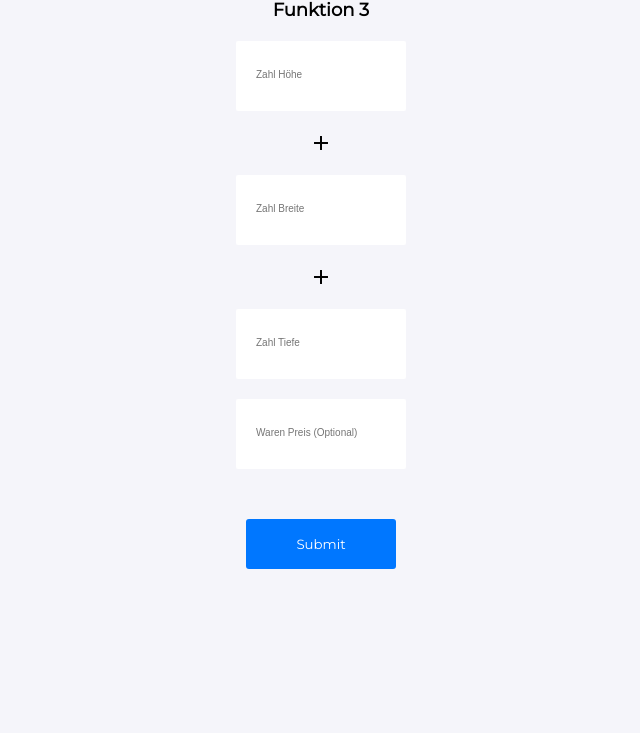
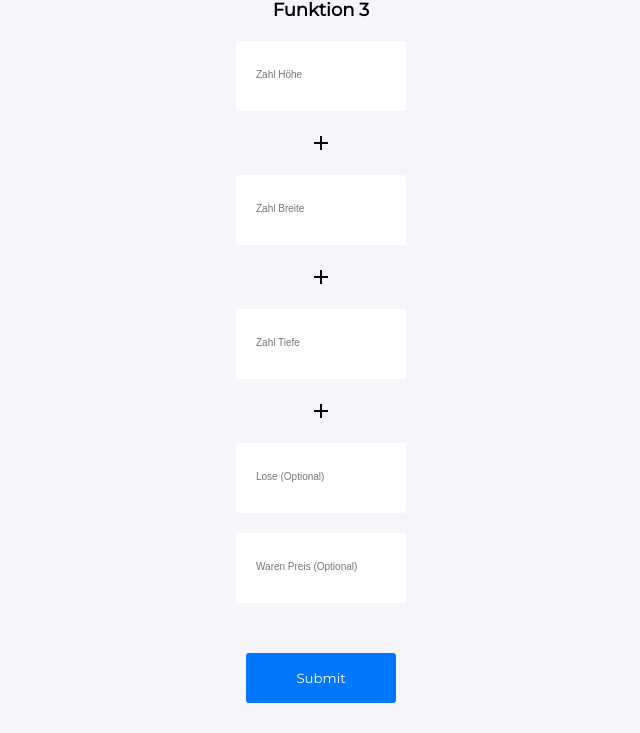
Before and after one commit to sarguhl/GoodDrinks, a Flask app: page /funktion-drei in a window 1280 px wide. Shown: the part 78-811 px from the top of the page, without its empty margins (319-959 px from the left). Before the commit the page ends 647 px from the top, so only its background shows below. Run offline with Flask 2, Linux system fonts and the light colour scheme.

```diff
--- a/website/static/index.css
+++ b/website/static/index.css
@@ -113,11 +113,7 @@ h1 {
     margin-top: 30px;
     font-family: 'Montserrat', sans-serif;
     font-size: large;
-}
-
-.home-h1 {
-    margin-bottom: 4rem;
-    font-family: 'Montserrat', sans-serif;
+    margin-bottom: 10px;
 }
 
 
--- a/website/templates/base.html
+++ b/website/templates/base.html
@@ -2,7 +2,7 @@
 <html>
     <head>
         <meta charset="utf-8" />
-        <link rel="icon" href="{{ url_for('static', filename='drink.png') }}">
+        <link rel="icon" href="{{ url_for('static', filename='GoodDrinksWebsiteIcon.png') }}">
         <meta name="viewport" content="width=device-width, initial-scale=1" />
         <link rel="stylesheet" href="{{ url_for('static', filename='index.css') }}">
         <link rel="stylesheet" href="https://fonts.googleapis.com/icon?family=Material+Icons">
--- a/website/templates/funktion_three.html
+++ b/website/templates/funktion_three.html
@@ -13,13 +13,15 @@
 
                 <i class="material-icons">add</i>
 
-
                 <input name="zahl2" id="zahl2" class="form__input" type="number" placeholder="Zahl Breite"></input>
 
                 <i class="material-icons">add</i>
 
+                <input name="zahl3" id="zahl3" class="form__input" type="number" placeholder="Zahl Tiefe"></input>
 
-                <input name="zahl3" id="zahl3" class="form__input" type="number" placeholder="Zahl Tiefe"></input>
+                <i class="material-icons">add</i>
+
+                <input name="zahl4" id="zahl4" class="form__input" type="number" placeholder="Lose (Optional)"></input>
 
                 <input name="ware_preis" id="ware_preis" class="form__input" type="number" placeholder="Waren Preis (Optional)" min="0" step=".01"></input>
 
--- a/website/templates/help.html
+++ b/website/templates/help.html
@@ -6,10 +6,11 @@
         <p align="center"class="output_text">Bei Problemen, bitte wende Dich an den/die Teamleiter oder Teamleiterin. Sollten technische Probleme wie Bugs und/oder Fehler kommen, bittle wende dich an die Entwickler.</p>
         <div class="menu">
             <a id="btn-menu-mail" href="mailto:contact@sarguhl.lol">E-Mail schreiben</a>
-            <a id="btn-menu-os" href="https://github.com/">Open Source</a>
         </div>
+        <h1 align="center" class="home-h1">Entwickler-Bedingt</h1>
         <p align="center"class="output_text">Unter dem Button "Open Source", findest du den Source-Code von der App. Dieses ist lediglich für die Behebung von Fehlern nötig.<br>Devlogs sind regelmäßige Updates über die App und ihren Zustand.(Noch in Arbeit)</p>
         <div class="menu">
+            <a id="btn-menu-os" href="https://github.com/">Open Source</a>
             <a id="btn-menu-mail" href="https://github.com/sarguhl/GoodDrinks/projects/2">Dev-Logs</a>
         </div>
 </div>
--- a/website/templates/home.html
+++ b/website/templates/home.html
@@ -1,7 +1,7 @@
 {% extends 'base.html' %}
 {% block title %}Home{% endblock %}
 {% block content %}
-<h1 align="center" class="home-h1">Home</h1>
+<h1 align="center">Home</h1>
 <div class="home-wrapper">
     <div class="menu">
         <a class="btn-menu" href="/funktion-eins">Funktion Eins</a>
--- a/website/views.py
+++ b/website/views.py
@@ -22,14 +22,14 @@ def step_calculator(zahl, ware_preis, letzte_preis):
 def leergut_berechnung():
     pass
 
-def volumen_berechnung(breite, höhe, tiefe, ware_preis):
+def volumen_berechnung(breite, höhe, tiefe, lose, ware_preis):
     try:
         if ware_preis is  0:
-            output_text = f"{int(breite)*int(höhe)*int(tiefe)} Gegenstände"
+            output_text = f"{int(breite)*int(höhe)*int(tiefe) + int(lose)} Gegenstände"
             return output_text
 
         else:
-            ergebnis = int(breite) * int(höhe) * int(tiefe) * float(ware_preis)
+            ergebnis = int(breite) * int(höhe) * int(tiefe) * float(ware_preis) + int(lose)
             output_text = f"{round(ergebnis, 2)}€ | {int(breite)*int(höhe)*int(tiefe)} Gegenstände"
             return output_text
     except ValueError:
@@ -120,6 +120,7 @@ def funktion_three():
         breite = request.form.get("zahl1")
         höhe = request.form.get("zahl2")
         tiefe = request.form.get("zahl3")
+        lose = request.form.get("zahl4")
         ware_preis = request.form.get("ware_preis")
 
         if ware_preis == None:
@@ -142,7 +143,12 @@ def funktion_three():
         elif tiefe == "":
             tiefe = 0
 
-        output_text = volumen_berechnung(breite, höhe, tiefe, ware_preis)
+        if lose == None:
+            lose = 0
+        elif lose == "":
+            lose = 0
+
+        output_text = volumen_berechnung(breite, höhe, tiefe, lose, ware_preis)
 
     return render_template("funktion_three.html", ergebnis=output_text)
 
```
Also changed, not shown: website/static/GoodDrinksWebsiteIcon.png (added).
